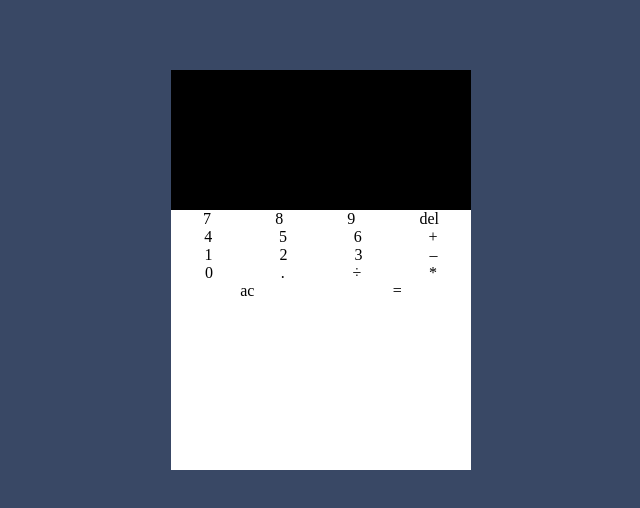
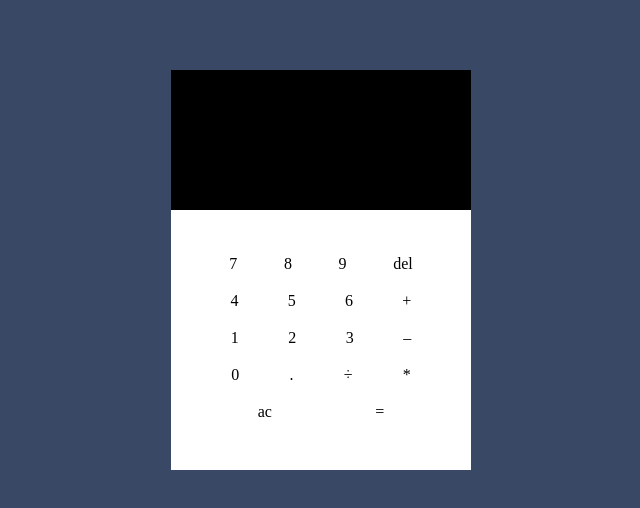
Before and after one commit to radicaladi/calculator-app, a plain HTML site: page index.html in a window 1280 px wide. Shown: the whole page, without its empty margins (319-959 px from the left). Drawn offline with Linux system fonts and the light colour scheme.

Commit message:
add calc-grid element styling

```diff
--- a/styles.css
+++ b/styles.css
@@ -34,3 +34,12 @@
     display: flex;
     justify-content: space-around;
 }
+
+.calc-grid {
+    padding: 2.1875em 2.1875em 2.5em 2.1875em;
+    height: 65%;
+    display: flex;
+    flex-direction: column;
+    justify-content: space-around;
+
+}
```
